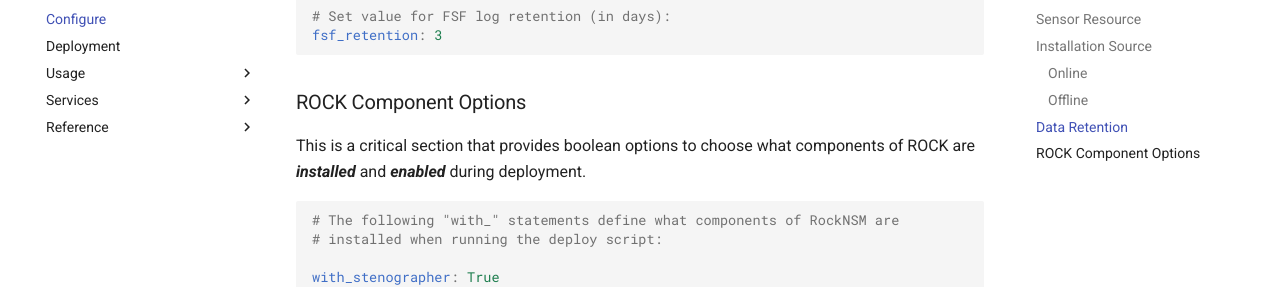
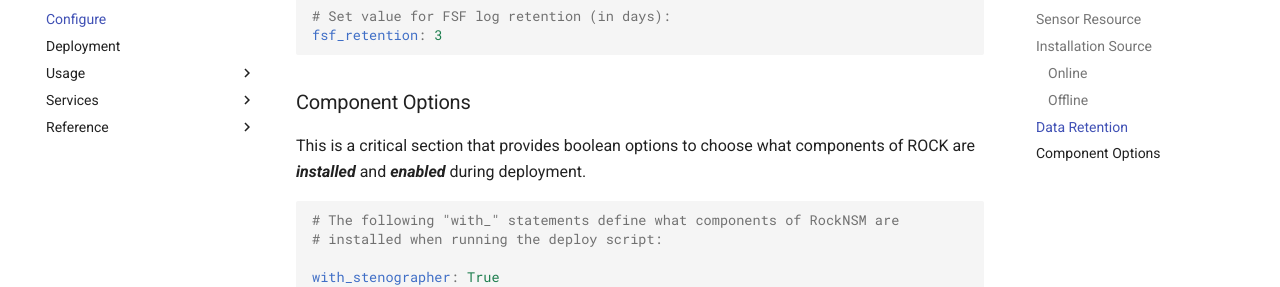
Before and after one commit to rocknsm/rock-docs, an MkDocs documentation site: the page built from docs/configure/index.md, in a window 1280 px wide and 900 px high, scrolled down 3167 px. Shown: the part 170-457 px from the top of the window. Built offline with MkDocs 1.6.1 and Material for MkDocs 9.7.7, drawn with Linux system fonts in a browser that asks for light colours; comment, search, counter and statistics services are not loaded.

Commit message:
update formatting

````diff
--- a/docs/configure/index.md
+++ b/docs/configure/index.md
@@ -14,8 +14,8 @@
 ## Hosts File
 
 The first file you may want to edit is `/etc/rocknsm/hosts.ini`. This
-file is an [Ansible inventory](https://docs.ansible.com/ansible/latest/user_guide/intro_inventory.html) file that defines the target machines when
-running a playbook.
+file is an [Ansible inventory](https://docs.ansible.com/ansible/latest/user_guide/intro_inventory.html)
+file that defines the target machines when running a playbook.
 
 If you edit this file in a simple standalone sensor, you're essentially changing
 the hostname of your sensor.
@@ -155,7 +155,7 @@
 fsf_retention: 3
 ```
 
-### ROCK Component Options
+### Component Options
 This is a critical section that provides boolean options to choose what components of ROCK are **_installed_** and **_enabled_** during deployment.
 
 ```yml
````
